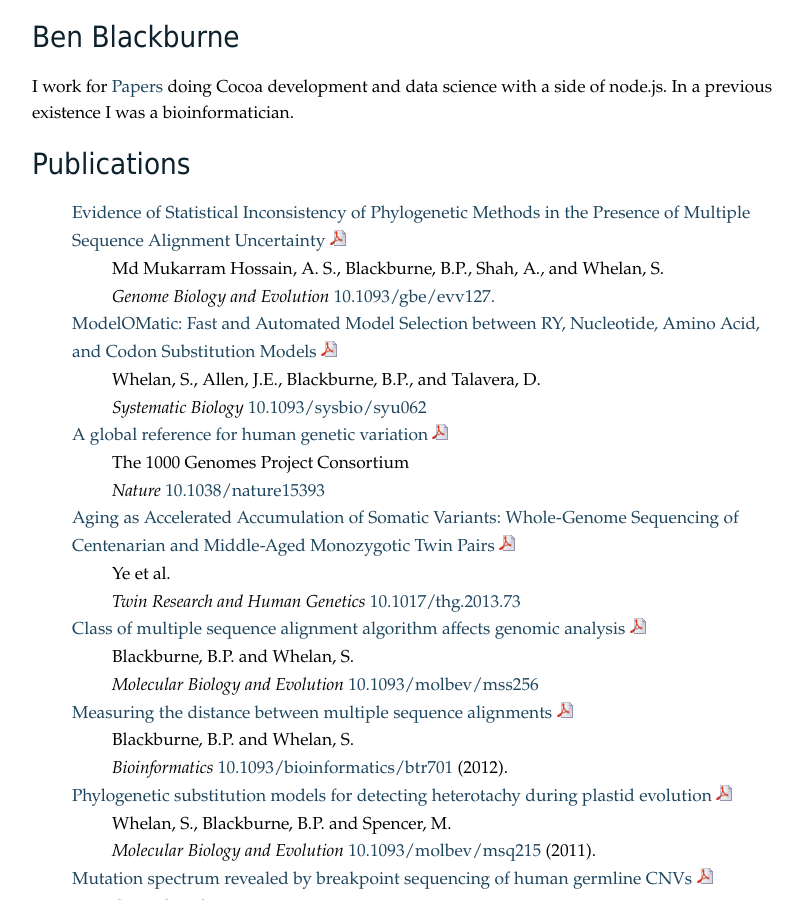
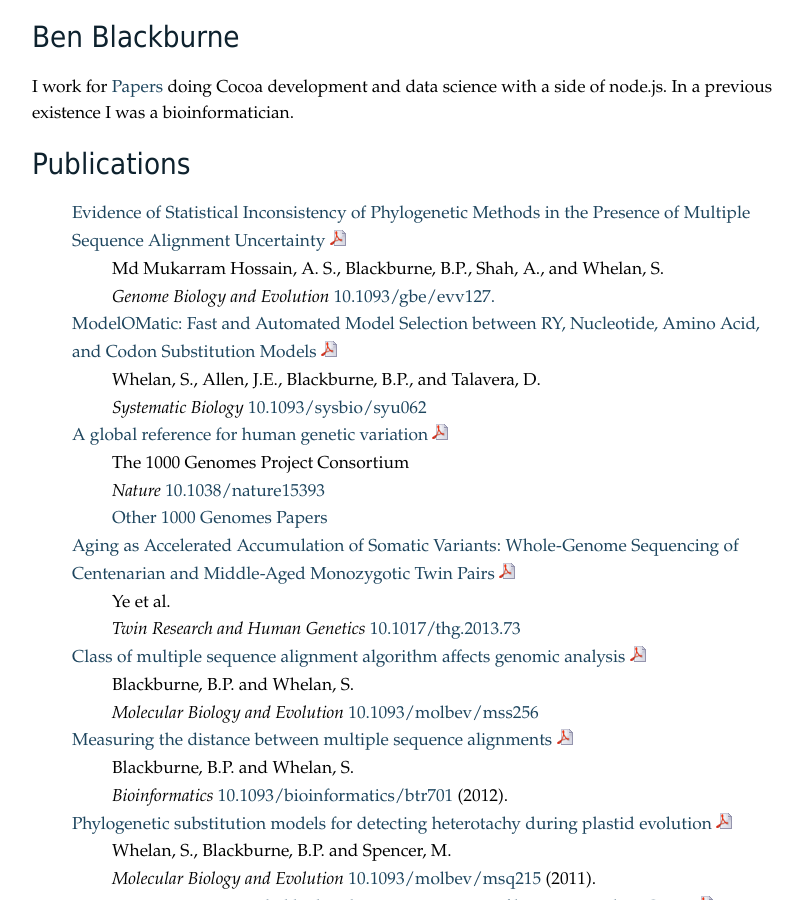
Before and after one commit to benb/benb.github.com, a Jekyll site: the page built from index.md, in a window 1280 px wide and 900 px high. Shown: the whole window, without its empty margins (233-1036 px from the left). Built offline with Jekyll 4.4.1, drawn with Linux system fonts in a browser that asks for light colours; a style sheet for code colours, icons or effects is not loaded.

Commit message:
Link to other 1000 genomes

```diff
--- a/index.md
+++ b/index.md
@@ -17,9 +17,10 @@ Publications
 -   [ModelOMatic: Fast and Automated Model Selection between RY, Nucleotide, Amino Acid, and Codon Substitution Models](http://dx.doi.org/10.1093/sysbio/syu062) [![](/icons/pdf.png)](http://sysbio.oxfordjournals.org/content/early/2014/10/07/sysbio.syu062.full.pdf)
     -   Whelan, S., Allen, J.E., Blackburne, B.P., and Talavera, D.
     -   *Systematic Biology* [10.1093/sysbio/syu062](http://dx.doi.org/10.1093/sysbio/syu062)
--   [A global reference for human genetic variation](http://dx.doit.org/10.1038/nature15393) [![](/icons/pdf.png)](http://www.nature.com/nature/journal/v526/n7571/pdf/nature15393.pdf)
+-   [A global reference for human genetic variation](http://dx.doi.org/10.1038/nature15393) [![](/icons/pdf.png)](http://www.nature.com/nature/journal/v526/n7571/pdf/nature15393.pdf)
     -   The 1000 Genomes Project Consortium
     -   *Nature* [10.1038/nature15393](http://dx.doi.org/10.1038/nature15393)
+    -   [Other 1000 Genomes Papers](http://www.ncbi.nlm.nih.gov/pubmed/?term=Blackburne%2C+Ben%5BFull+Investigator+Name%5D+AND+1000+Genomes+Project+Consortium)
 -   [Aging as Accelerated Accumulation of Somatic Variants: Whole-Genome Sequencing of Centenarian and Middle-Aged Monozygotic Twin Pairs](http://dx.doi.org/10.1017/thg.2013.73) [![](/icons/pdf.png)](http://journals.cambridge.org/download.php?file=%2FTHG%2FTHG16_06%2FS183242741300073Xa.pdf&code=de031fc8e442abb0954f7b01a59f9543)
     -   Ye et al.
     -   *Twin Research and Human Genetics* [10.1017/thg.2013.73](http://dx.doi.org/10.1017/thg.2013.73)
```
